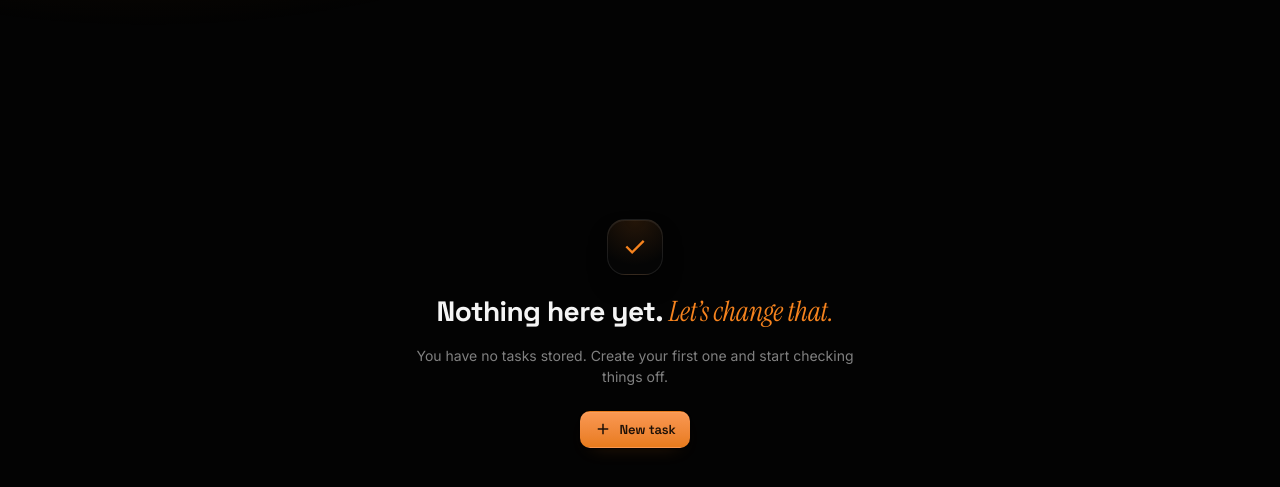
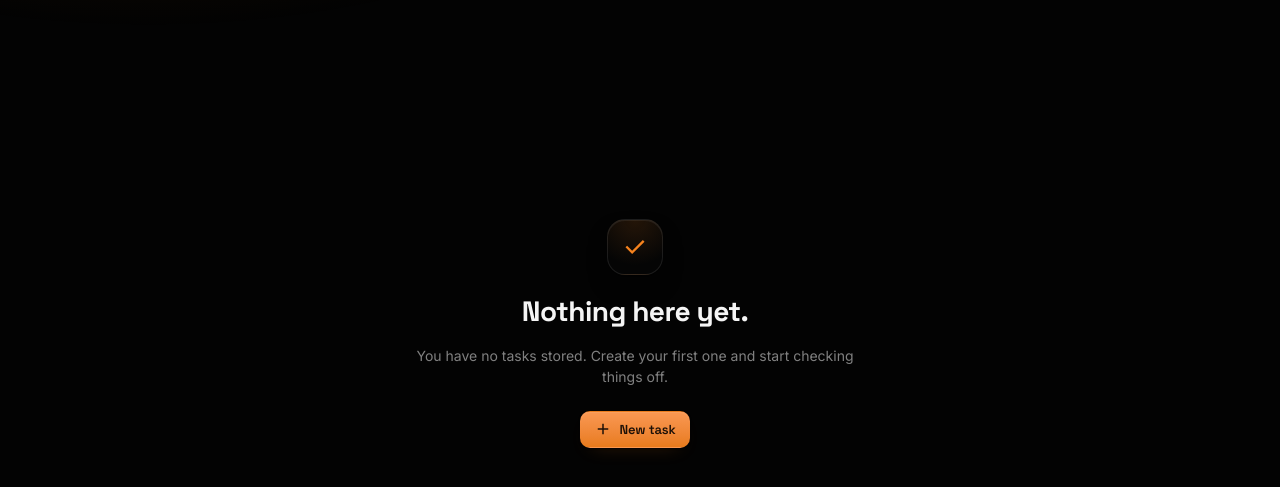
Before and after one commit to sascha-lr/top-to-do, a website built with webpack: page src/template.html in a window 1280 px wide. Shown: the part 63-550 px from the top of the page. Built offline with nearby package versions, Linux system fonts and the light colour scheme.

Commit message:
Remove cringy let's change that text

```diff
--- a/src/template.html
+++ b/src/template.html
@@ -174,7 +174,7 @@
                         <path d="M382-240 154-468l57-57 171 171 367-367 57 57-424 424Z" />
                     </svg>
                 </span>
-                <h1>Nothing here yet. <span class="serif accent">Let&rsquo;s change that.</span></h1>
+                <h1>Nothing here yet.</h1>
                 <p class="empty-sub">You have no tasks stored. Create your first one and start checking things off.</p>
                 <button class="btn" data-action="open-add-task-dialog" type="button" command="show-modal"
                     commandfor="task-creation-dialog">
```
